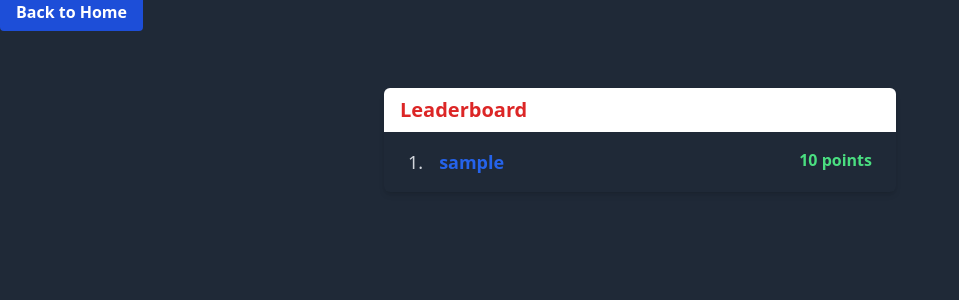
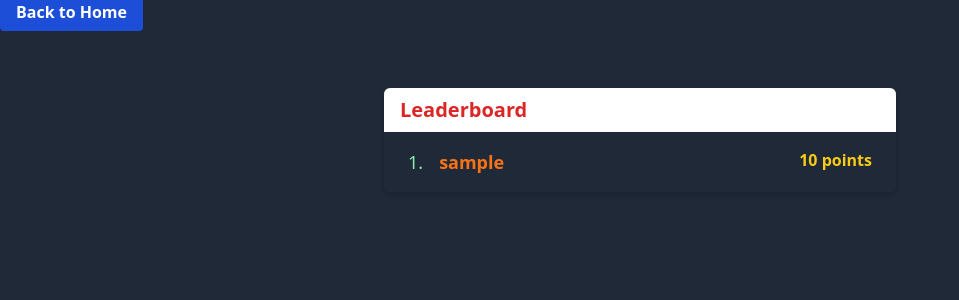
Before and after one commit to tomurdi/higherorlower, a Flask app: template flask_app/templates/leaderboard.html in a window 1280 px wide. Shown: the top 300 px of the page, without its empty margins (0-959 px from the left). Run offline with Flask 2, Linux system fonts and the light colour scheme; the template is opened without the code that fills it: most values are stand-ins (such as "Sample title", 1, 10 or a date in 2020); some libraries are stand-ins or nearby versions.

Commit message:
just some styling

```diff
--- a/flask_app/templates/leaderboard.html
+++ b/flask_app/templates/leaderboard.html
@@ -12,10 +12,10 @@
     <ol class="divide-y divide-gray-700">
         {% for username, user_score in scores %}
         <li class="flex items-center py-4 px-6">
-            <span class="text-gray-300 text-lg font-medium mr-4">{{ loop.index }}.</span>
+            <span class="text-green-300 text-lg font-medium mr-4">{{ loop.index }}.</span>
             <div class="flex-1 flex justify-between">
-                <h3 class="text-lg font-bold text-blue-600">{{ username }}</h3>
-                <p class="text-green-400 font-bold text-base">{{ user_score }} points</p>
+                <h3 class="text-lg font-bold text-orange-500">{{ username }}</h3>
+                <p class="text-yellow-400 font-bold text-base">{{ user_score }} points</p>
             </div>
         </li>
         {% endfor %}
```
